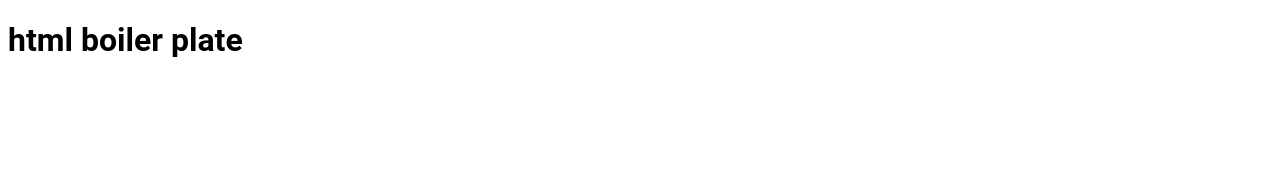
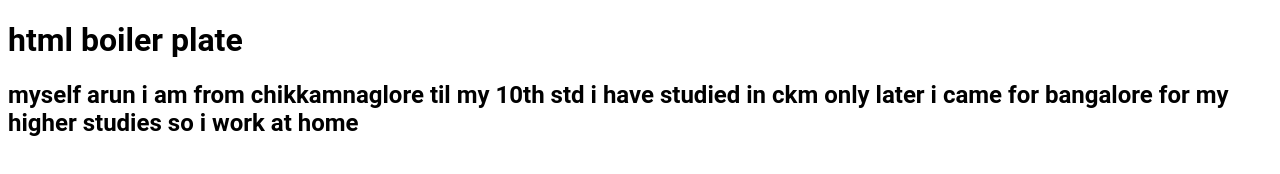
Before and after one commit to SilentCat24/boilerplate, a plain HTML site: page index.html in a window 1280 px wide. Drawn offline with Linux system fonts and the light colour scheme.

Commit message:
add index.html

```diff
--- a/index.html
+++ b/index.html
@@ -11,5 +11,9 @@
   </head>
   <body>
     <h1>html boiler plate</h1>
+    <h2> myself arun i am from chikkamnaglore
+      til my 10th std i have studied in ckm only later i came for bangalore
+      for my higher studies so i work at home
+    </h2>
   </body>
   </html>
```
